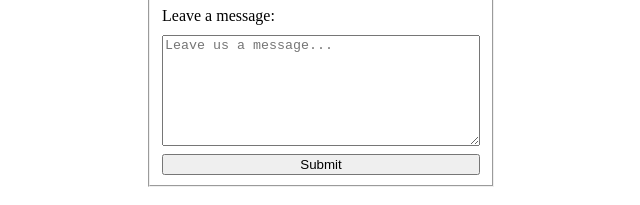
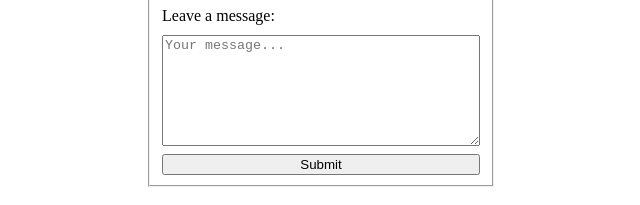
Before and after one commit to JuliaSchw/html-forms_Finding-a11y-errors, a website: page index.html in a window 1280 px wide. Shown: the part 325-530 px from the top of the page, 319-959 px from the left. Drawn offline with Linux system fonts and the light colour scheme.

Commit message:
change text , add id

```diff
--- a/index.html
+++ b/index.html
@@ -30,12 +30,13 @@
             >Color you cannot see:</label
           >
           <input id="color-Input" type="color" name="color" />
-          <label for="textarea" aria-describedby="message-input"
+          <label for="textarea" aria-describedby="message"
             >Leave a message:</label
           >
           <textarea
+            id="message"
             rows="7"
-            placeholder="Leave us a message..."
+            placeholder="Your message..."
             aria-label="textbox to leave something you want to share"
           ></textarea>
           <button type="submit">Submit</button>
```
